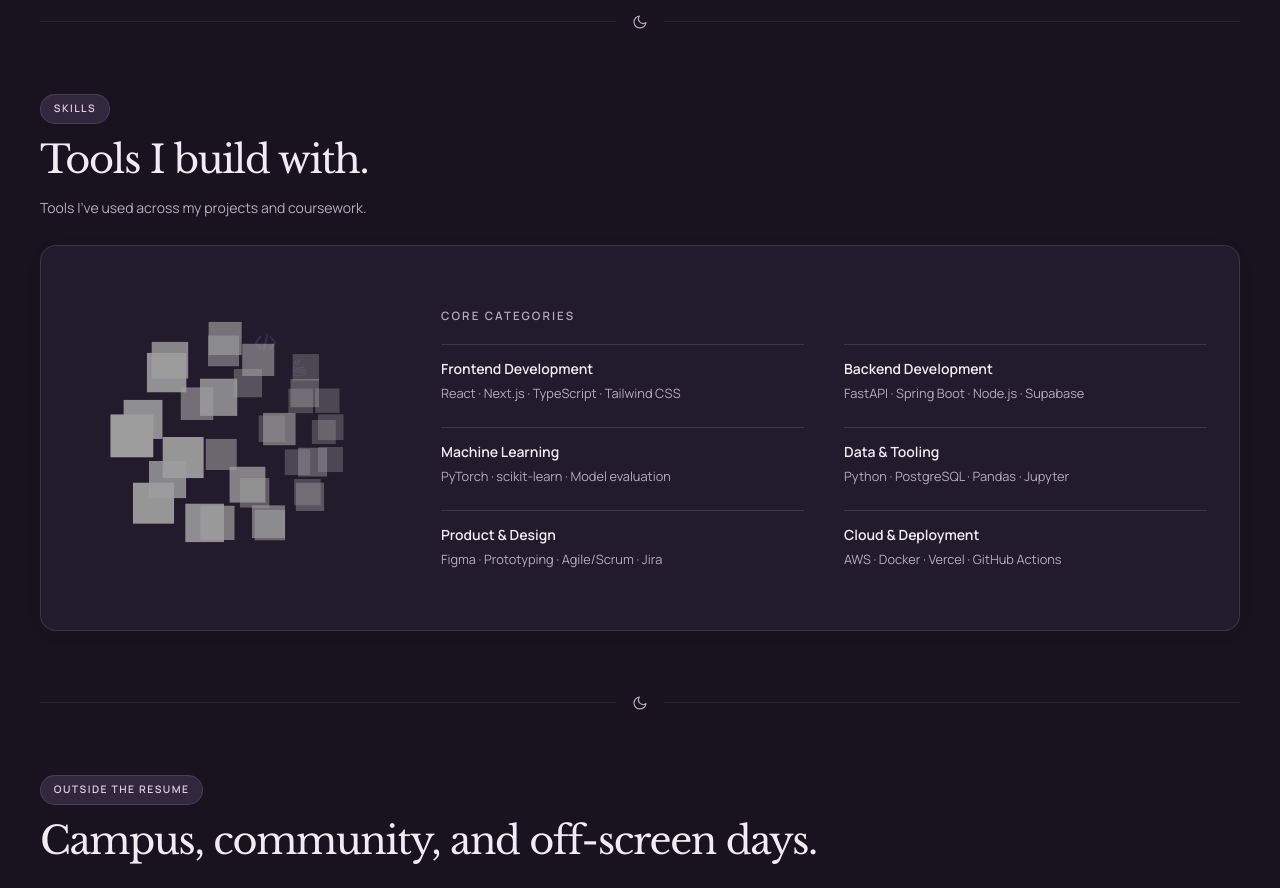
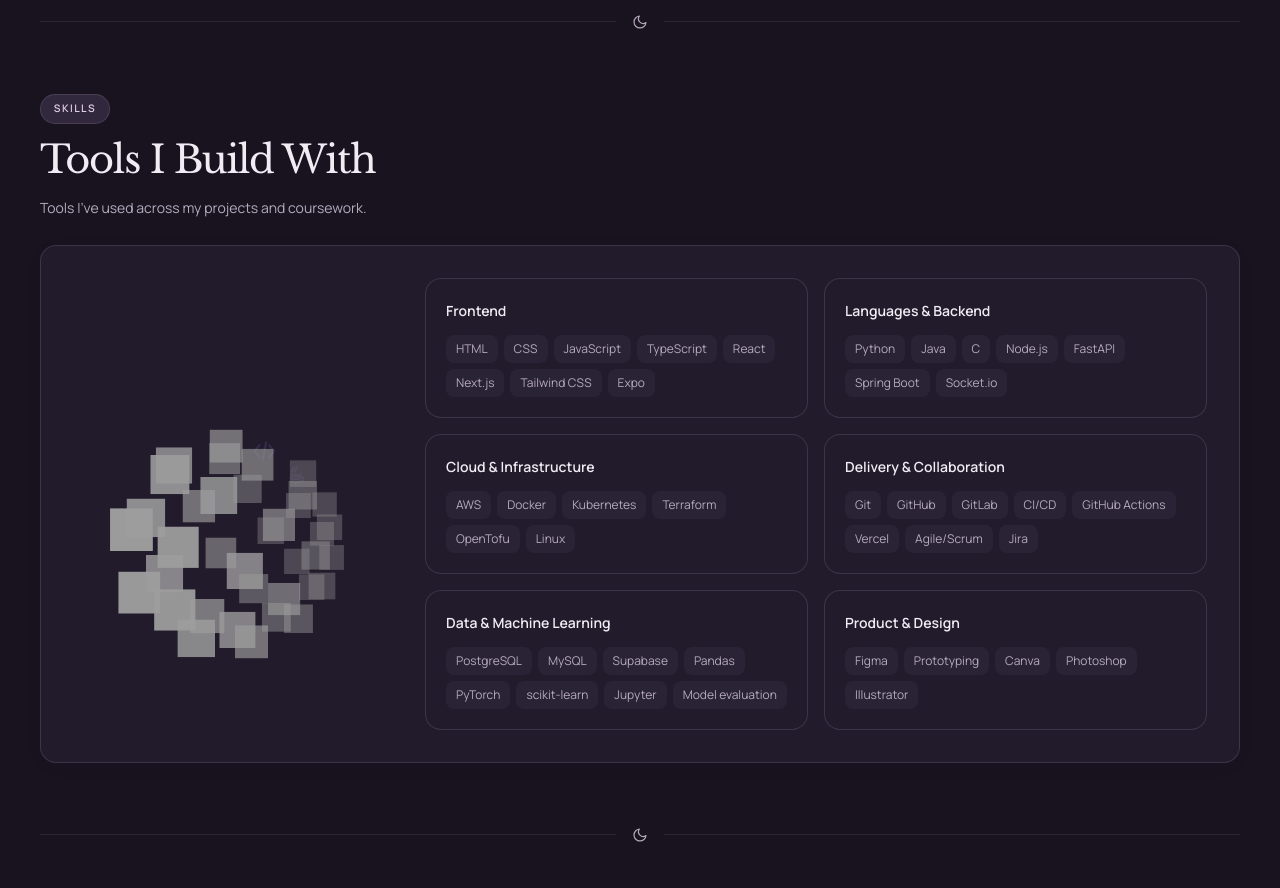
Before and after one commit to winleithawdar/portfolio-website, a Next.js app: page / in a window 1280 px wide. Shown: the part 2160-3048 px from the top of the page. Built offline with nearby package versions, Linux system fonts and the light colour scheme.

Commit message:
feat: update skills section

```diff
--- a/src/app/page.tsx
+++ b/src/app/page.tsx
@@ -2,7 +2,6 @@ import { FeaturedProjects, projectCount } from "@/components/project-gallery";
 import { heroEmail } from "@/lib/navigation";
 import { SectionHeading } from "@/components/section-heading";
 import Link from "next/link";
-import { Fragment } from "react";
 import {
   EducationIcon,
   ExperienceIcon,
@@ -185,6 +184,10 @@ const skillCloudItems: ReadonlyArray<{
   { label: "macOS", slug: "macos" },
   { label: "AWS", slug: "amazonaws" },
   { label: "Docker", slug: "docker" },
+  { label: "Kubernetes", slug: "kubernetes" },
+  { label: "GitLab", slug: "gitlab" },
+  { label: "Terraform", slug: "terraform" },
+  { label: "OpenTofu", slug: "opentofu" },
   { label: "Spring Boot", slug: "springboot" },
   { label: "Socket.io", slug: "socketdotio" },
   { label: "PyTorch", slug: "pytorch" },
@@ -217,12 +220,12 @@ const skillCloudImages = [
 ];
 
 const skillCategoryList = [
-  { title: "Frontend Development", skills: ["React", "Next.js", "TypeScript", "Tailwind CSS"] },
-  { title: "Backend Development", skills: ["FastAPI", "Spring Boot", "Node.js", "Supabase"] },
-  { title: "Machine Learning", skills: ["PyTorch", "scikit-learn", "Model evaluation"] },
-  { title: "Data & Tooling", skills: ["Python", "PostgreSQL", "Pandas", "Jupyter"] },
-  { title: "Product & Design", skills: ["Figma", "Prototyping", "Agile/Scrum", "Jira"] },
-  { title: "Cloud & Deployment", skills: ["AWS", "Docker", "Vercel", "GitHub Actions"] },
+  { title: "Frontend", skills: ["HTML", "CSS", "JavaScript", "TypeScript", "React", "Next.js", "Tailwind CSS", "Expo"] },
+  { title: "Languages & Backend", skills: ["Python", "Java", "C", "Node.js", "FastAPI", "Spring Boot", "Socket.io"] },
+  { title: "Cloud & Infrastructure", skills: ["AWS", "Docker", "Kubernetes", "Terraform", "OpenTofu", "Linux"] },
+  { title: "Delivery & Collaboration", skills: ["Git", "GitHub", "GitLab", "CI/CD", "GitHub Actions", "Vercel", "Agile/Scrum", "Jira"] },
+  { title: "Data & Machine Learning", skills: ["PostgreSQL", "MySQL", "Supabase", "Pandas", "PyTorch", "scikit-learn", "Jupyter", "Model evaluation"] },
+  { title: "Product & Design", skills: ["Figma", "Prototyping", "Canva", "Photoshop", "Illustrator"] },
 ] as const;
 
 function ArrowUpRightIcon({ className }: { className?: string }) {
@@ -315,15 +318,15 @@ export default function HomePage() {
         className="home-section"
       >
         <ScrollReveal className="space-y-5 md:space-y-6">
-          <SectionHeading id="home-skills-title" label="Skills" title="Tools I build with." description="Tools I’ve used across my projects and coursework." />
+          <SectionHeading id="home-skills-title" label="Skills" title="Tools I Build With" description="Tools I’ve used across my projects and coursework." />
 
           <ScrollReveal
             className="home-feature-block overflow-hidden rounded-[2rem] px-5 py-6 md:px-8 md:py-8"
             delayMs={90}
             y={22}
           >
-            <div className="grid gap-6 lg:grid-cols-[minmax(15rem,20rem)_minmax(0,1fr)] lg:items-center lg:gap-12">
-              <div className="order-1">
+            <div className="grid gap-6 lg:grid-cols-[minmax(15rem,20rem)_minmax(0,1fr)] lg:items-start lg:gap-8">
+              <div className="order-1 lg:sticky lg:top-28">
                 <div className="mx-auto w-full max-w-[16rem] md:max-w-[20rem]">
                   <SkillsIconCloud
                     items={skillCloudImages}
@@ -333,26 +336,19 @@ export default function HomePage() {
               </div>
 
               <div className="order-2 space-y-5">
-                <p className="text-[0.72rem] font-semibold uppercase tracking-[0.18em] text-[color:var(--muted)]">
-                  Core Categories
-                </p>
-
-                <div className="grid grid-cols-2 gap-x-5 gap-y-5 md:gap-x-10 md:gap-y-6">
+                <div className="grid gap-3 sm:grid-cols-2 md:gap-4">
                   {skillCategoryList.map((category) => (
-                    <div key={category.title} className="border-t border-[color:var(--border)] pt-3">
-                      <p className="text-sm font-semibold leading-6 text-[color:var(--foreground)]">
+                    <div key={category.title} className="gallery-card min-w-0 rounded-2xl border border-[color:var(--border)] bg-[color:var(--surface)] p-4 md:p-5">
+                      <h3 className="text-sm font-semibold leading-6 text-[color:var(--foreground)]">
                         {category.title}
-                      </p>
-                      <p className="mt-0.5 text-xs leading-5 text-[color:var(--muted)] md:text-[0.8rem]">
-                        {category.skills.map((skill, index) => (
-                          <Fragment key={skill}>
-                            <span className="whitespace-nowrap">
-                              {skill}
-                              {index < category.skills.length - 1 ? " ·" : null}
-                            </span>{" "}
-                          </Fragment>
+                      </h3>
+                      <ul className="mt-3 flex flex-wrap gap-1.5" aria-label={category.title}>
+                        {category.skills.map((skill) => (
+                          <li key={skill} className="rounded-lg bg-[color:var(--surface-soft)] px-2.5 py-1 text-xs leading-5 text-[color:var(--muted)]">
+                            {skill}
+                          </li>
                         ))}
-                      </p>
+                      </ul>
                     </div>
                   ))}
                 </div>
```
